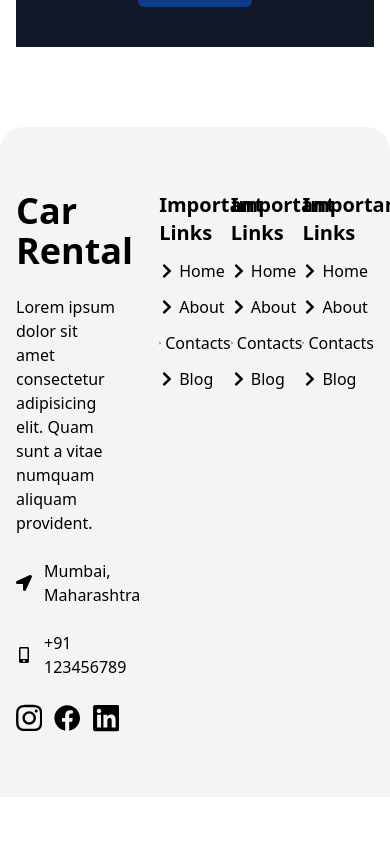
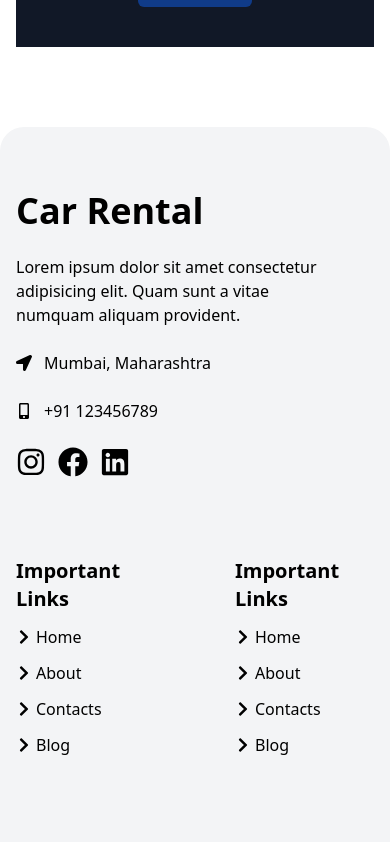
Before and after one commit to jainoos007/Car-Rental, a React (Vite) app: page / in a window 390 px wide. Shown: the part 5819-6661 px from the top of the page. Before the commit the page ends 6616 px from the top, so only its background shows below. Built offline with nearby package versions, Linux system fonts and the light colour scheme.

Commit message:
make responsive footer comp

```diff
--- a/src/Components/Footer/Footer.jsx
+++ b/src/Components/Footer/Footer.jsx
@@ -11,7 +11,7 @@ import {
 const Footer = () => {
   return (
     <div className="bg-gray-100 rounded-t-3xl dark:bg-gray-900 dark:text-white">
-      <div className="container grid grid-cols-10  mt-20 py-16">
+      <div className="container grid sm:grid-cols-10 gap-20 sm:gap-0 mt-20 py-16">
         <div className="col-span-4 space-y-6 mr-10">
           <h1 className="font-bold text-4xl">Car Rental</h1>
           <p>
```
